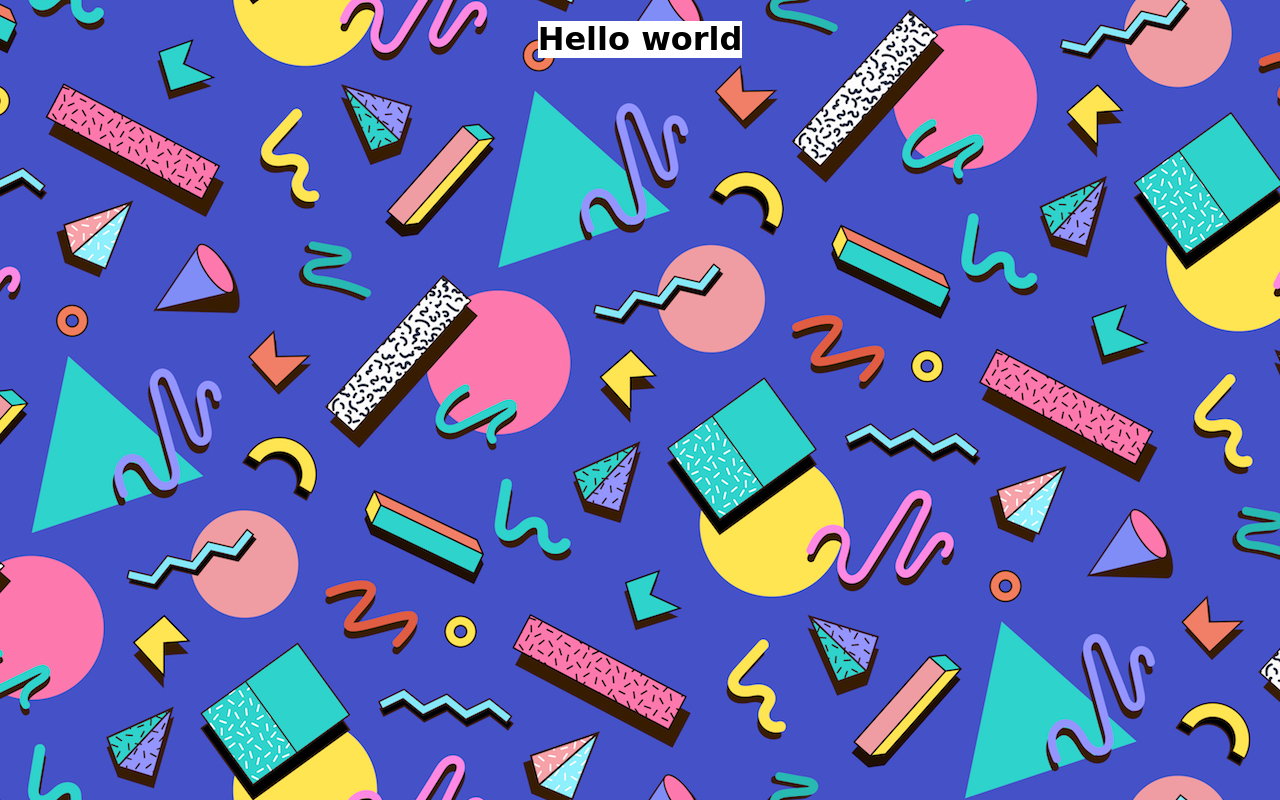
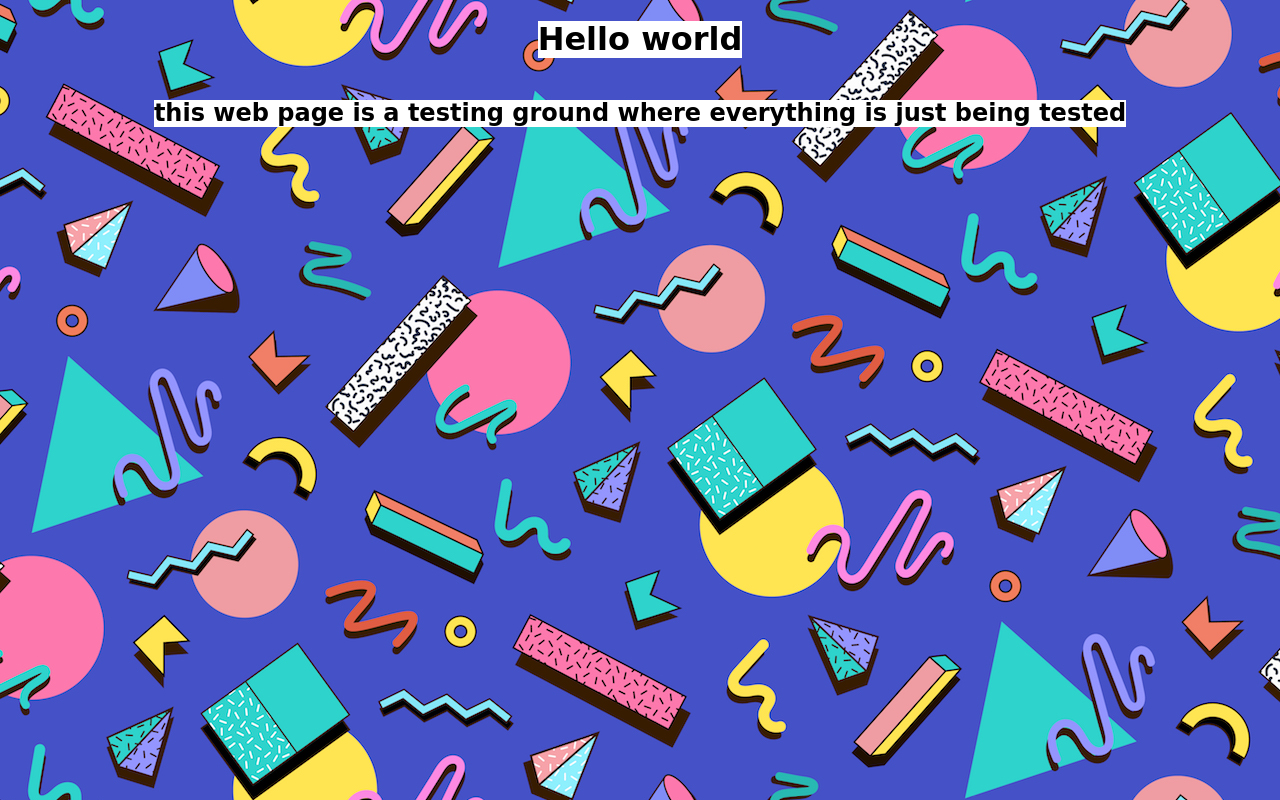
Before and after one commit to tsepakme/aiusha, a React (Vite) app: page / in a window 1280 px wide. Built offline with nearby package versions, Linux system fonts and the light colour scheme.

Commit message:
Enhance greeting layout and add subtitle to App component

```diff
--- a/src/App.scss
+++ b/src/App.scss
@@ -1,9 +1,11 @@
 .greeting {
     display: flex;
+    flex-direction: column;
     justify-content: center;
+    align-items: center;
     font-family: 'Comic Sans MS';
 
-    h1 {
+    h1, h2 {
         background-color: white;
     }
 }
--- a/src/App.tsx
+++ b/src/App.tsx
@@ -5,6 +5,7 @@ function App() {
     <>
       <div className='greeting'>
         <h1>Hello world</h1>
+	<h2>this web page is a testing ground where everything is just being tested</h2>
       </div>
     </>
   )
```
